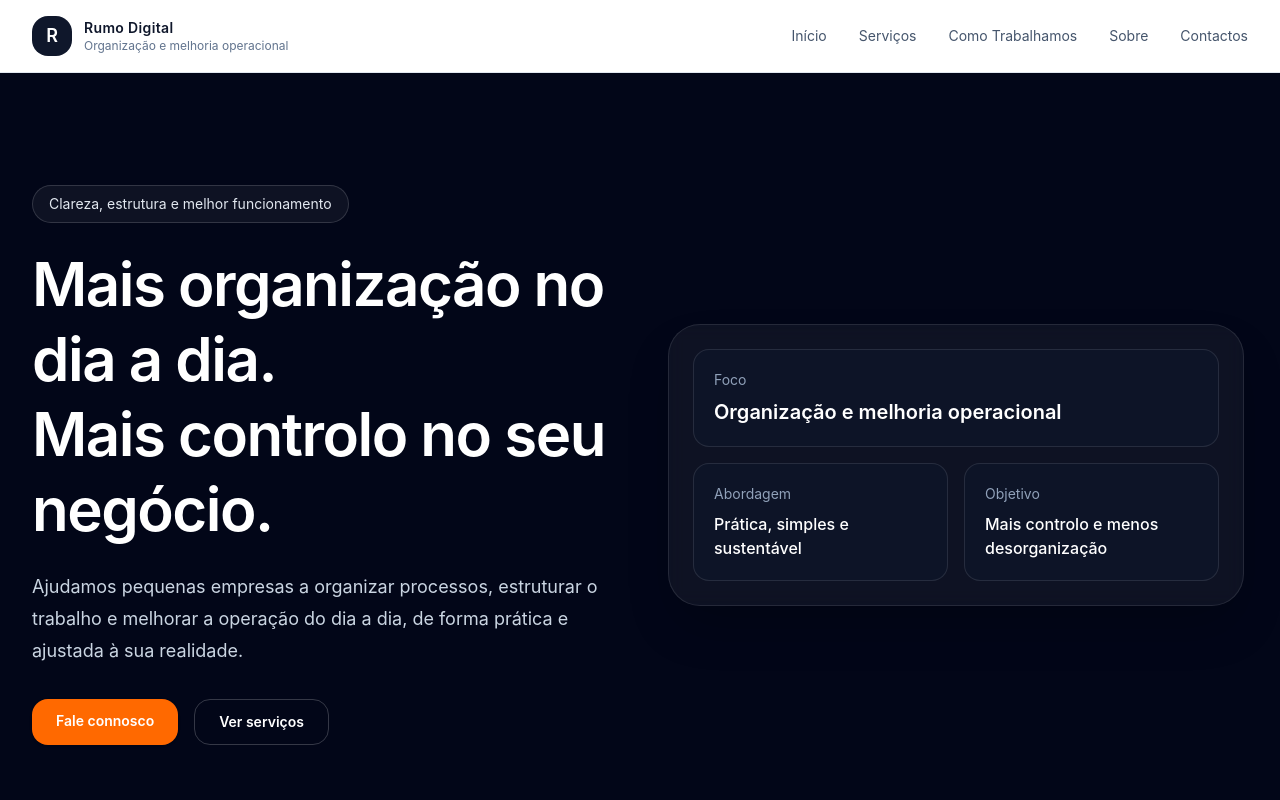
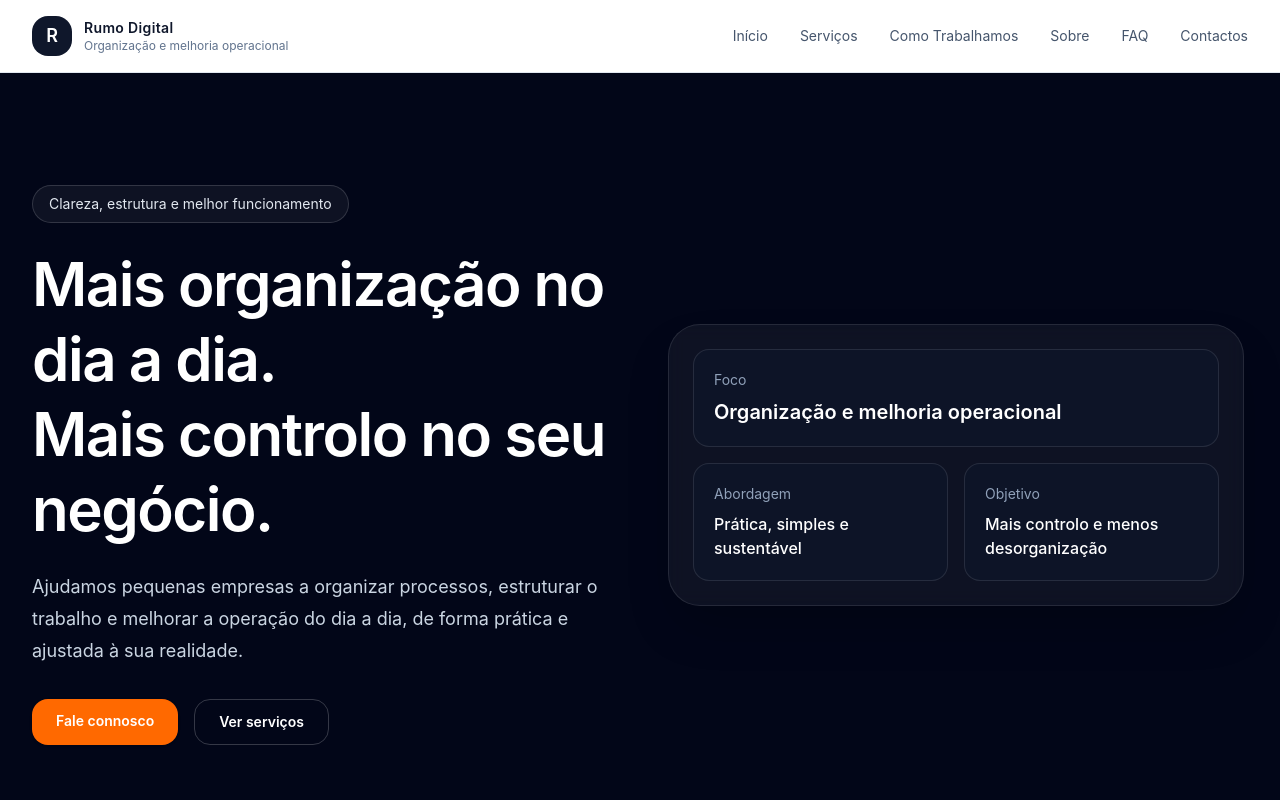
Before and after one commit to joaodmascarenhas/rumo-digital-web, a React (Vite) app: page / in a window 1280 px wide. Shown: the top 800 px of the page. Built offline with nearby package versions, Linux system fonts and the light colour scheme.

Commit message:
Adição de link FAQ

```diff
--- a/src/App.jsx
+++ b/src/App.jsx
@@ -76,6 +76,8 @@ export default function App() {
             <a href="#sobre" className="transition hover:text-slate-900">
               Sobre
             </a>
+            <a href="#perguntas-frequentes" className="transition hover:text-slate-900">
+              FAQ</a>
             <a href="#contactos" className="transition hover:text-slate-900">
               Contactos
             </a>
```
